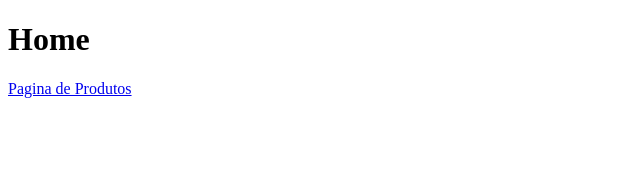
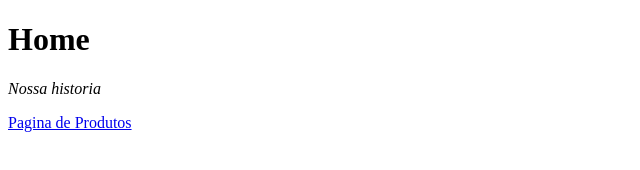
Before and after one commit to WellingtonDamasio/welllanchees, a plain HTML site: page index.html in a window 1280 px wide. Shown: the whole page, without its empty margins (0-640 px from the left). Drawn offline with Linux system fonts and the light colour scheme.

Commit message:
nossa historia

```diff
--- a/index.html
+++ b/index.html
@@ -8,7 +8,7 @@
 </head>
 <body>
     <h1>Home</h1>
-
+    <p><em>Nossa historia</em></p>
     <a href="Produtos.html">Pagina de Produtos</a>
 </body>
 </html>
```
